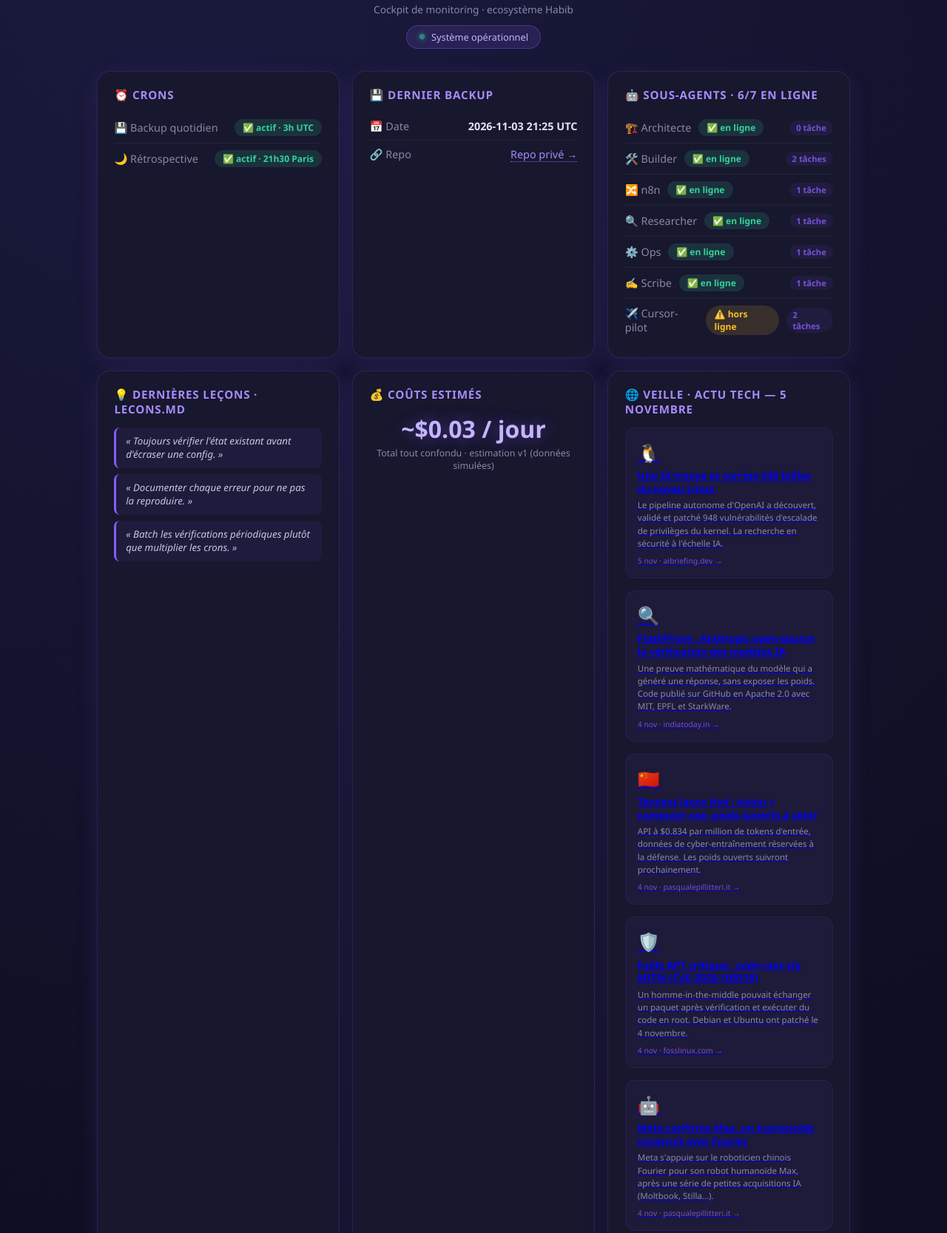
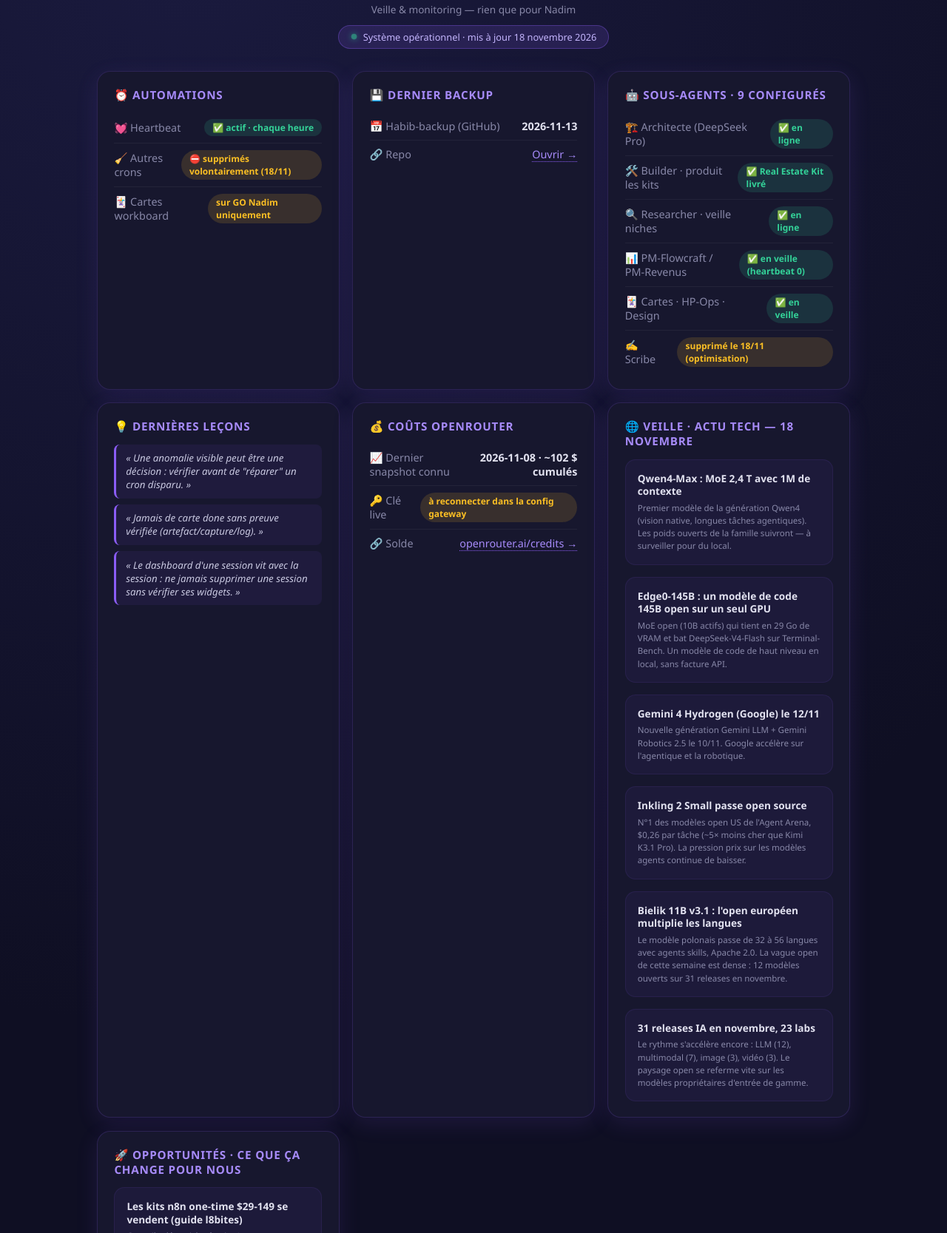
Before and after one commit to nadimsahiri9-cmyk/habib-dashboard, a plain HTML site: page index.html in a window 1280 px wide. Shown: the part 76-1743 px from the top of the page at 74% size. Drawn offline with Linux system fonts and the light colour scheme.

Commit message:
Veille 18 novembre — relance : actu tech, opportunités, état machine à jour

```diff
--- a/index.html
+++ b/index.html
@@ -164,120 +164,95 @@
 </style>
 </head>
 <body>
-
 <header>
   <h1>🚀 Habib Dashboard</h1>
-  <p>Cockpit de monitoring · ecosystème Habib</p>
-  <div class="status-pill"><span class="dot"></span> Système opérationnel</div>
+  <p>Veille & monitoring — rien que pour Nadim</p>
+  <div class="status-pill"><span class="dot"></span> Système opérationnel · mis à jour 18 novembre 2026</div>
 </header>
-
 <main>
   <div class="card" style="animation-delay:0.05s">
-    <h2>⏰ Crons</h2>
-    <div class="row"><span class="label">💾 Backup quotidien</span><span class="badge ok">✅ actif · 3h UTC</span></div>
-    <div class="row"><span class="label">🌙 Rétrospective</span><span class="badge ok">✅ actif · 21h30 Paris</span></div>
+    <h2>⏰ Automations</h2>
+    <div class="row"><span class="label">💓 Heartbeat</span><span class="badge ok">✅ actif · chaque heure</span></div>
+    <div class="row"><span class="label">🧹 Autres crons</span><span class="badge warn">⛔ supprimés volontairement (18/11)</span></div>
+    <div class="row"><span class="label">🃏 Cartes workboard</span><span class="badge warn">sur GO Nadim uniquement</span></div>
   </div>
-
   <div class="card" style="animation-delay:0.1s">
     <h2>💾 Dernier backup</h2>
-    <div class="row"><span class="label">📅 Date</span><span class="value">2026-11-03 21:25 UTC</span></div>
-    <div class="row"><span class="label">🔗 Repo</span><a class="link" href="https://github.com/nadimsahiri9-cmyk" target="_blank" rel="noopener">Repo privé →</a></div>
+    <div class="row"><span class="label">📅 Habib-backup (GitHub)</span><span class="value">2026-11-13</span></div>
+    <div class="row"><span class="label">🔗 Repo</span><a class="link" href="https://github.com/nadimsahiri9-cmyk/habib-backup" target="_blank" rel="noopener">Ouvrir →</a></div>
   </div>
-
   <div class="card" style="animation-delay:0.15s">
-    <h2>🤖 Sous-agents · 6/7 en ligne</h2>
-    <div class="row"><span class="label">🏗️ Architecte</span><span class="badge ok">✅ en ligne</span><span class="task-count">0 tâche</span></div>
-    <div class="row"><span class="label">🛠️ Builder</span><span class="badge ok">✅ en ligne</span><span class="task-count">2 tâches</span></div>
-    <div class="row"><span class="label">🔀 n8n</span><span class="badge ok">✅ en ligne</span><span class="task-count">1 tâche</span></div>
-    <div class="row"><span class="label">🔍 Researcher</span><span class="badge ok">✅ en ligne</span><span class="task-count">1 tâche</span></div>
-    <div class="row"><span class="label">⚙️ Ops</span><span class="badge ok">✅ en ligne</span><span class="task-count">1 tâche</span></div>
-    <div class="row"><span class="label">✍️ Scribe</span><span class="badge ok">✅ en ligne</span><span class="task-count">1 tâche</span></div>
-    <div class="row"><span class="label">✈️ Cursor-pilot</span><span class="badge warn">⚠️ hors ligne</span><span class="task-count">2 tâches</span></div>
+    <h2>🤖 Sous-agents · 9 configurés</h2>
+    <div class="row"><span class="label">🏗️ Architecte (DeepSeek Pro)</span><span class="badge ok">✅ en ligne</span></div>
+    <div class="row"><span class="label">🛠️ Builder · produit les kits</span><span class="badge ok">✅ Real Estate Kit livré</span></div>
+    <div class="row"><span class="label">🔍 Researcher · veille niches</span><span class="badge ok">✅ en ligne</span></div>
+    <div class="row"><span class="label">📊 PM-Flowcraft / PM-Revenus</span><span class="badge ok">✅ en veille (heartbeat 0)</span></div>
+    <div class="row"><span class="label">🃏 Cartes · HP-Ops · Design</span><span class="badge ok">✅ en veille</span></div>
+    <div class="row"><span class="label">✍️ Scribe</span><span class="badge warn">supprimé le 18/11 (optimisation)</span></div>
   </div>
-
   <div class="card" style="animation-delay:0.2s">
-    <h2>💡 Dernières leçons · lecons.md</h2>
-    <div class="lesson">« Toujours vérifier l'état existant avant d'écraser une config. »</div>
-    <div class="lesson">« Documenter chaque erreur pour ne pas la reproduire. »</div>
-    <div class="lesson">« Batch les vérifications périodiques plutôt que multiplier les crons. »</div>
+    <h2>💡 Dernières leçons</h2>
+    <div class="lesson">« Une anomalie visible peut être une décision : vérifier avant de "réparer" un cron disparu. »</div>
+    <div class="lesson">« Jamais de carte done sans preuve vérifiée (artefact/capture/log). »</div>
+    <div class="lesson">« Le dashboard d'une session vit avec la session : ne jamais supprimer une session sans vérifier ses widgets. »</div>
   </div>
-
   <div class="card" style="animation-delay:0.25s">
-    <h2>💰 Coûts estimés</h2>
-    <div class="cost">~$0.03 / jour</div>
-    <p class="sub">Total tout confondu · estimation v1 (données simulées)</p>
+    <h2>💰 Coûts OpenRouter</h2>
+    <div class="row"><span class="label">📈 Dernier snapshot connu</span><span class="value">2026-11-08 · ~102 $ cumulés</span></div>
+    <div class="row"><span class="label">🔑 Clé live</span><span class="badge warn">à reconnecter dans la config gateway</span></div>
+    <div class="row"><span class="label">🔗 Solde</span><a class="link" href="https://openrouter.ai/credits" target="_blank" rel="noopener">openrouter.ai/credits →</a></div>
   </div>
-
   <div class="card" style="animation-delay:0.3s">
-    <h2>🌐 Veille · Actu tech — 5 novembre</h2>
+    <h2>🌐 Veille · Actu tech — 18 novembre</h2>
     <div class="news-grid">
-      <a class="news-item" href="https://aibriefing.dev/story/3e93342c42d6" target="_blank" rel="noopener">
-        <span class="news-emoji">🐧</span>
-        <div class="news-title">Une IA trouve et corrige 948 failles du noyau Linux</div>
-        <div class="news-desc">Le pipeline autonome d'OpenAI a découvert, validé et patché 948 vulnérabilités d'escalade de privilèges du kernel. La recherche en sécurité à l'échelle IA.</div>
-        <span class="news-date">5 nov · aibriefing.dev →</span>
-      </a>
-      <a class="news-item" href="https://www.indiatoday.in/technology/news/story/anthropic-introduces-flashprove-a-new-open-source-tool-to-verify-ai-models-3031872-2026-11-04" target="_blank" rel="noopener">
-        <span class="news-emoji">🔍</span>
-        <div class="news-title">FlashProve : Anthropic open-source la vérification des modèles IA</div>
-        <div class="news-desc">Une preuve mathématique du modèle qui a généré une réponse, sans exposer les poids. Code publié sur GitHub en Apache 2.0 avec MIT, EPFL et StarkWare.</div>
-        <span class="news-date">4 nov · indiatoday.in →</span>
-      </a>
-      <a class="news-item" href="https://pasqualepillitteri.it/en/ai-news-today" target="_blank" rel="noopener">
-        <span class="news-emoji">🇨🇳</span>
-        <div class="news-title">Tencent lance Hy4 : vision + computer use, poids ouverts à venir</div>
-        <div class="news-desc">API à $0.834 par million de tokens d'entrée, données de cyber-entraînement réservées à la défense. Les poids ouverts suivront prochainement.</div>
-        <span class="news-date">4 nov · pasqualepillitteri.it →</span>
-      </a>
-      <a class="news-item" href="https://www.fosslinux.com/category/news" target="_blank" rel="noopener">
-        <span class="news-emoji">🛡️</span>
-        <div class="news-title">Faille APT critique : code root via MITM (CVE-2026-109518)</div>
-        <div class="news-desc">Un homme-in-the-middle pouvait échanger un paquet après vérification et exécuter du code en root. Debian et Ubuntu ont patché le 4 novembre.</div>
-        <span class="news-date">4 nov · fosslinux.com →</span>
-      </a>
-      <a class="news-item" href="https://pasqualepillitteri.it/en/ai-news-today" target="_blank" rel="noopener">
-        <span class="news-emoji">🤖</span>
-        <div class="news-title">Meta confirme Max, un humanoïde construit avec Fourier</div>
-        <div class="news-desc">Meta s'appuie sur le roboticien chinois Fourier pour son robot humanoïde Max, après une série de petites acquisitions IA (Moltbook, Stilla…).</div>
-        <span class="news-date">4 nov · pasqualepillitteri.it →</span>
-      </a>
-      <a class="news-item" href="https://3dprinting.com/news/pathon-robotics-releases-files-for-its-three-finger-3d-printed-robot-hand" target="_blank" rel="noopener">
-        <span class="news-emoji">🦾</span>
-        <div class="news-title">PathOn open-source sa main robotique imprimée en 3D</div>
-        <div class="news-desc">3 doigts, 4 moteurs, entièrement imprimée en 3D : les fichiers de la main dextre de leur robot mobile sont publiés librement avec une démo vidéo.</div>
-        <span class="news-date">3 nov · 3dprinting.com →</span>
-      </a>
+      <div class="news-item">
+        <div class="news-title">Qwen4-Max : MoE 2,4 T avec 1M de contexte</div>
+        <div class="news-desc">Premier modèle de la génération Qwen4 (vision native, longues tâches agentiques). Les poids ouverts de la famille suivront — à surveiller pour du local.</div>
+      </div>
+      <div class="news-item">
+        <div class="news-title">Edge0-145B : un modèle de code 145B open sur un seul GPU</div>
+        <div class="news-desc">MoE open (10B actifs) qui tient en 29 Go de VRAM et bat DeepSeek-V4-Flash sur Terminal-Bench. Un modèle de code de haut niveau en local, sans facture API.</div>
+      </div>
+      <div class="news-item">
+        <div class="news-title">Gemini 4 Hydrogen (Google) le 12/11</div>
+        <div class="news-desc">Nouvelle génération Gemini LLM + Gemini Robotics 2.5 le 10/11. Google accélère sur l'agentique et la robotique.</div>
+      </div>
+      <div class="news-item">
+        <div class="news-title">Inkling 2 Small passe open source</div>
+        <div class="news-desc">N°1 des modèles open US de l'Agent Arena, $0,26 par tâche (~5× moins cher que Kimi K3.1 Pro). La pression prix sur les modèles agents continue de baisser.</div>
+      </div>
+      <div class="news-item">
+        <div class="news-title">Bielik 11B v3.1 : l'open européen multiplie les langues</div>
+        <div class="news-desc">Le modèle polonais passe de 32 à 56 langues avec agents skills, Apache 2.0. La vague open de cette semaine est dense : 12 modèles ouverts sur 31 releases en novembre.</div>
+      </div>
+      <div class="news-item">
+        <div class="news-title">31 releases IA en novembre, 23 labs</div>
+        <div class="news-desc">Le rythme s'accélère encore : LLM (12), multimodal (7), image (3), vidéo (3). Le paysage open se referme vite sur les modèles propriétaires d'entrée de gamme.</div>
+      </div>
     </div>
   </div>
-
   <div class="card" style="animation-delay:0.35s">
     <h2>🚀 Opportunités · Ce que ça change pour nous</h2>
     <div class="news-grid">
       <div class="news-item">
-        <span class="news-emoji">🛡️</span>
-        <div class="news-title">Pour Habib · Patcher les VPS sans attendre</div>
-        <div class="news-desc">CVE-2026-109518 sur APT permet du code root via MITM → lancer apt update && apt upgrade sur le VPS Hostinger et les conteneurs Debian/Ubuntu aujourd'hui.</div>
+        <div class="news-title">Les kits n8n one-time $29-149 se vendent (guide l8bites)</div>
+        <div class="news-desc">Conseils clés : niche étroite (« agents immobiliers » &gt; « pour tous »), avant/après visible (« 3 h de saisie → 10 min »), vendre dans les budgets existants. Nos kits Flowcraft sont alignés.</div>
       </div>
       <div class="news-item">
-        <span class="news-emoji">🇨🇳</span>
-        <div class="news-title">Pour Habib · Hy4 candidat au routing open-weight</div>
-        <div class="news-desc">Tencent Hy4 à $0.834/M tokens avec vision + computer use, poids ouverts annoncés → à comparer sur OpenRouter pour les tiers 2/3 du routing quand ils sortent.</div>
+        <div class="news-title">Modèles locaux = nouveau créneau produit</div>
+        <div class="news-desc">Edge0-145B sur un GPU grand public ouvre des kits « IA auto-hébergée pour TPE » (installation + config). Fort en Europe avec la sensibilité données.</div>
       </div>
       <div class="news-item">
-        <span class="news-emoji">🔍</span>
-        <div class="news-title">Pour Nadim · La vérification IA devient une compétence</div>
-        <div class="news-desc">FlashProve (Apache 2.0) prouve quel modèle a généré une réponse → les entreprises vont exiger des preuves de provenance : un argument freelance full remote à proposer.</div>
+        <div class="news-title">Freelance AI Automation : $20-40/h en demande</div>
+        <div class="news-desc">Upwork et Vollna débordent d'offres n8n/Make/agents cette semaine. 11 jobs remote collectés le 15/11. Le profil n8n + IA reste rare côté offre sérieuse.</div>
       </div>
       <div class="news-item">
-        <span class="news-emoji">🦾</span>
-        <div class="news-title">Pour les deux · Une main robotique à imprimer</div>
-        <div class="news-desc">La main dextre 3 doigts / 4 moteurs de PathOn est open-source → projet robotique imprimable avec l'Ender 3 V3 SE, servos low budget inclus.</div>
+        <div class="news-title">Le goulot n'est pas le produit : c'est la distribution</div>
+        <div class="news-desc">Constat du 18/11 : production OK, ventes ≈ 0 car zéro audience. Plan : fiche phare optimisée + posts quotidiens validés + mesure vues→ventes avant tout réinvestissement.</div>
       </div>
     </div>
   </div>
 </main>
-
-<footer>Habib Dashboard · màj automatique</footer>
-
+<footer>Habib · mise à jour 18 novembre 2026 16:45 UTC · veille quotidienne</footer>
 </body>
 </html>
```
